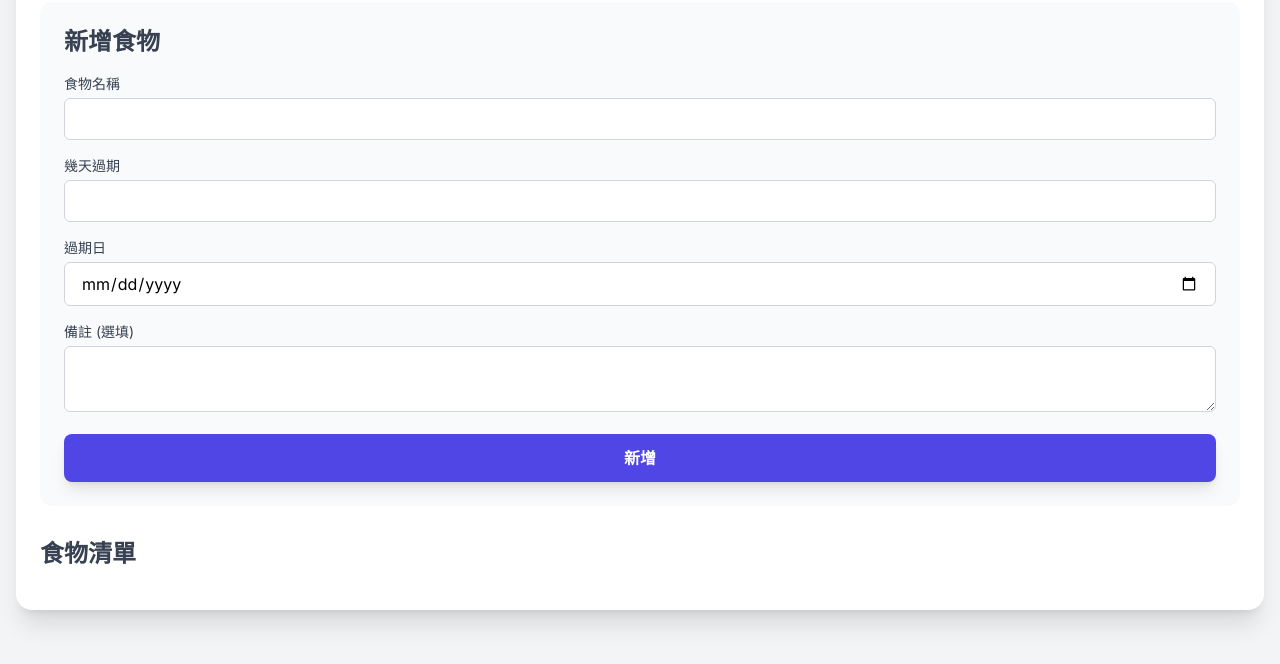
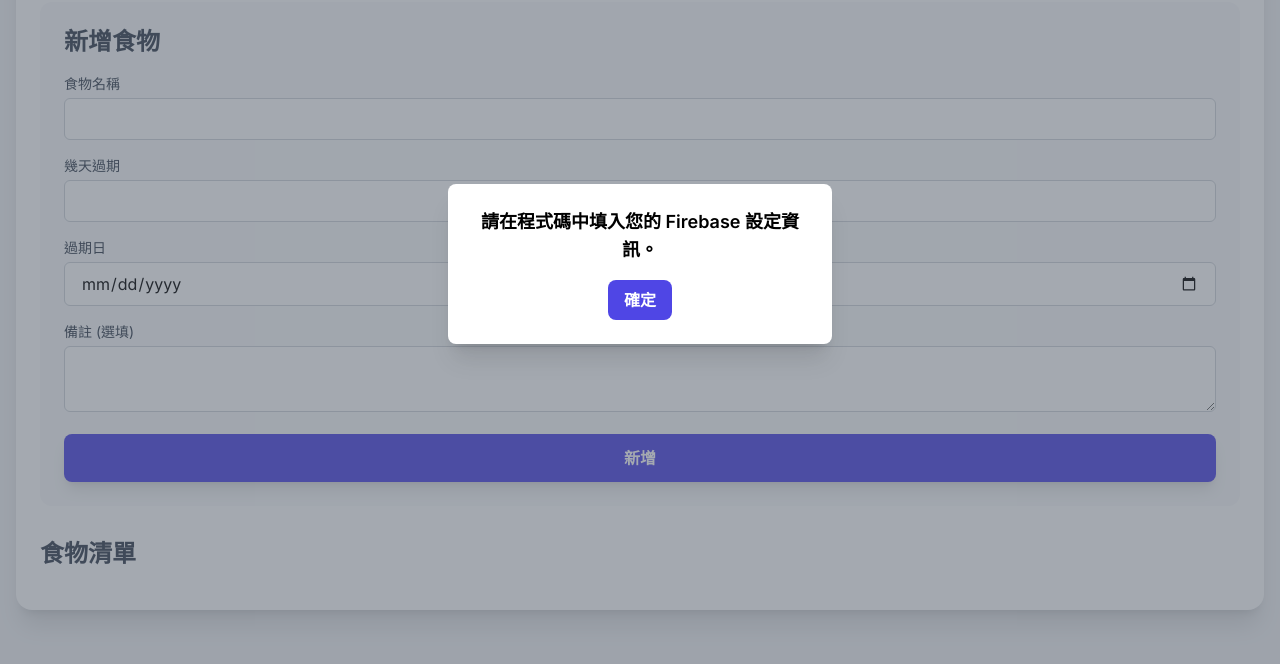
Before and after one commit to Toreem/Refrigerator-food-management-system, a plain HTML site: page index.html in a window 1280 px wide. Shown: the part 136-800 px from the top of the page. Drawn offline with nearby package versions, Linux system fonts and the light colour scheme.

Commit message:
刪除資料庫模式，改為本地

```diff
--- a/index.html
+++ b/index.html
@@ -84,9 +84,24 @@
     </div>
 
     <script>
-        // Use a unique app ID for Firestore to prevent data collision.
-        const appId = typeof __app_id !== 'undefined' ? __app_id : 'default-app-id';
-        const firebaseConfig = typeof __firebase_config !== 'undefined' ? JSON.parse(__firebase_config) : null;
+        // 在這裡貼上您自己的 Firebase 專案設定資訊
+        // 1. 前往 Firebase Console
+        // 2. 選擇您的專案
+        // 3. 點擊「專案設定」
+        // 4. 在「您的應用程式」下方，選擇「</>」圖示來新增一個 Web App
+        // 5. 複製 `firebaseConfig` 物件並貼到下方
+        const firebaseConfig = {
+            apiKey: "YOUR_API_KEY",
+            authDomain: "YOUR_AUTH_DOMAIN",
+            projectId: "YOUR_PROJECT_ID",
+            storageBucket: "YOUR_STORAGE_BUCKET",
+            messagingSenderId: "YOUR_MESSAGING_SENDER_ID",
+            appId: "YOUR_APP_ID"
+        };
+        // 注意：這個應用程式 ID (`appId`) 是給 Firebase 用的，與 Canvas 的 `__app_id` 無關。
+
+        // 這些變數是在 Canvas 環境中自動提供的，若在其他地方部署，它們會是 null
+        const appId = typeof __app_id !== 'undefined' ? __app_id : firebaseConfig.projectId;
         const initialAuthToken = typeof __initial_auth_token !== 'undefined' ? __initial_auth_token : null;
 
         let db;
@@ -108,7 +123,7 @@
 
         // Initialize Firebase and set up authentication
         async function initializeFirebaseAndAuth() {
-            if (firebaseConfig) {
+            if (firebaseConfig.projectId && firebaseConfig.projectId !== "YOUR_PROJECT_ID") {
                 // Dynamic import of Firebase libraries
                 const firebaseApp = (await import('https://www.gstatic.com/firebasejs/11.6.1/firebase-app.js')).initializeApp(firebaseConfig);
                 const firestore = await import('https://www.gstatic.com/firebasejs/11.6.1/firebase-firestore.js');
@@ -140,6 +155,7 @@
                 }
             } else {
                 console.warn("Firebase config not available. App will run without data persistence.");
+                showModal("請在程式碼中填入您的 Firebase 設定資訊。");
             }
         }
 
```
